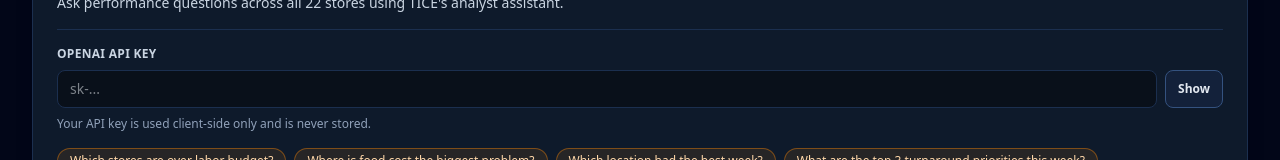
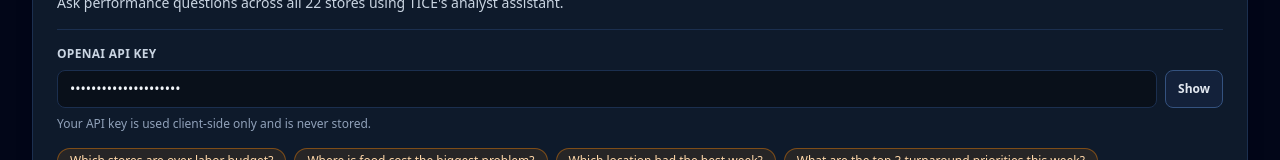
Before and after one commit to Robylongo/Personal-Video-Game-Backlog-maker, a React (Vite) app in the folder tice-hub/: page / in a window 1280 px wide. Both pictures are taken after a click on the button "AI Analyst". Shown: the part 265-425 px from the top of the page. Built offline with nearby package versions, Linux system fonts and the light colour scheme.

Commit message:
Prefill AI analyst API key input by default

```diff
--- a/tice-hub/src/components/AIAnalyst.jsx
+++ b/tice-hub/src/components/AIAnalyst.jsx
@@ -11,7 +11,7 @@ const suggestedQuestions = [
 ]
 
 function AIAnalyst() {
-  const [apiKey, setApiKey] = useState('')
+  const [apiKey, setApiKey] = useState('[paste your key here]')
   const [question, setQuestion] = useState('')
   const [showApiKey, setShowApiKey] = useState(false)
   const [isLoading, setIsLoading] = useState(false)
```
